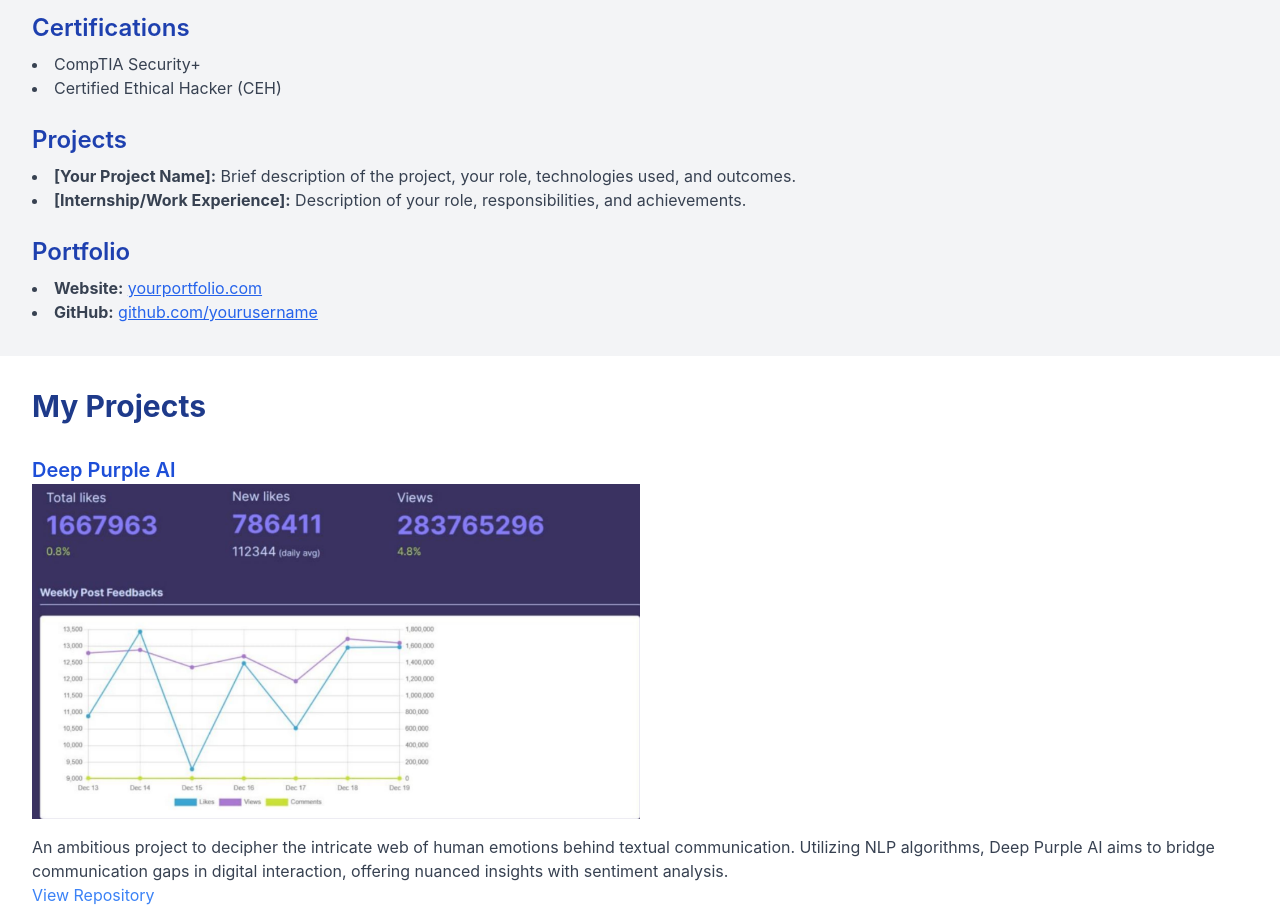
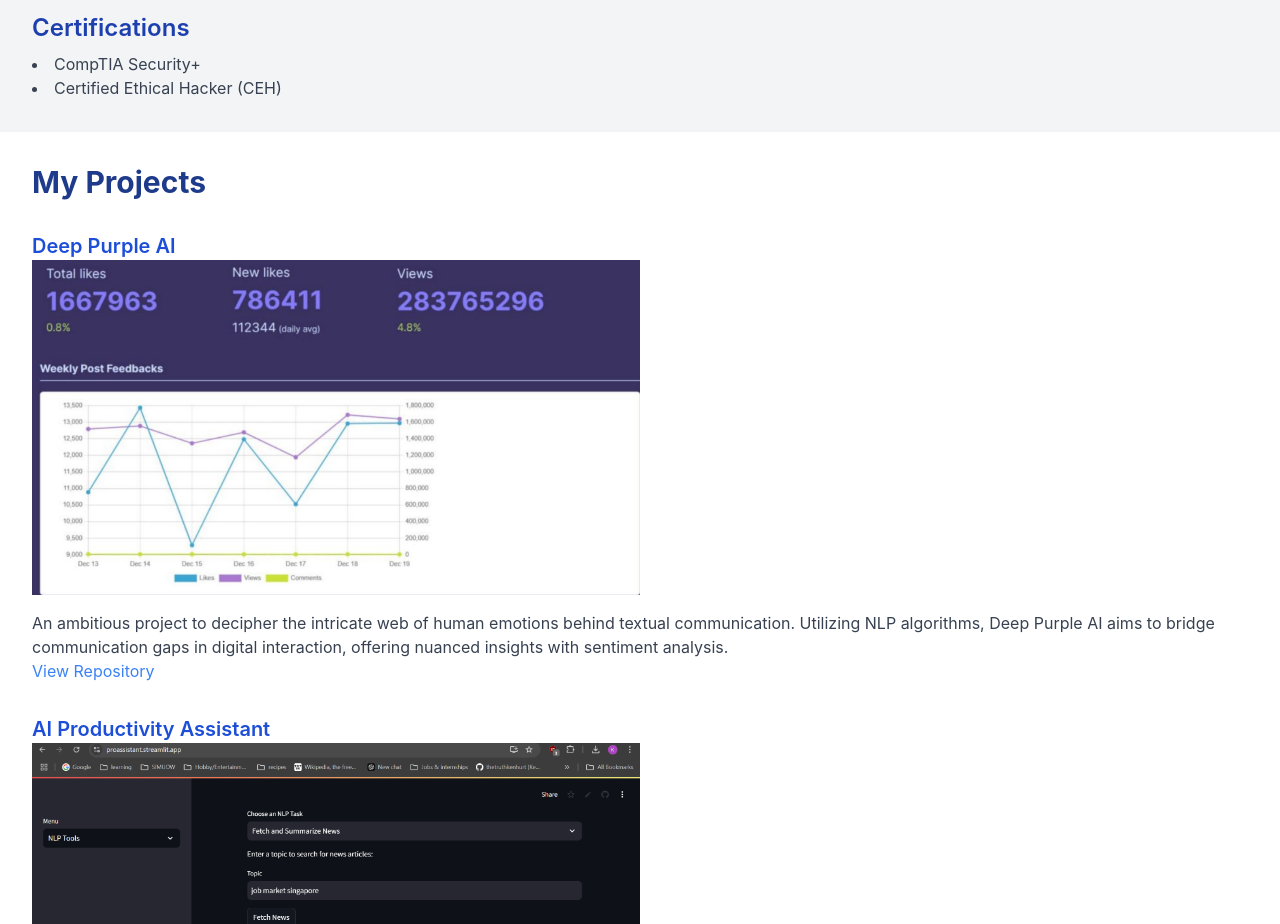
Before and after one commit to thetruthkenhurt/Personal-website, a React (Create React App) app: page / in a window 1280 px wide. Shown: the part 840-1764 px from the top of the page. Built offline with nearby package versions, Linux system fonts and the light colour scheme.

Commit message:
amended about section

```diff
--- a/src/AboutSection.js
+++ b/src/AboutSection.js
@@ -31,21 +31,6 @@ const AboutSection = () => {
           <li>Certified Ethical Hacker (CEH)</li>
         </ul>
       </div>
-      <div className="mt-6">
-        <h3 className="text-2xl font-semibold text-blue-800">Projects</h3>
-        <ul className="list-disc list-inside text-gray-700 mt-2">
-          {/* Replace the placeholders below with your actual projects */}
-          <li><strong>[Your Project Name]:</strong> Brief description of the project, your role, technologies used, and outcomes.</li>
-          <li><strong>[Internship/Work Experience]:</strong> Description of your role, responsibilities, and achievements.</li>
-        </ul>
-      </div>
-      <div className="mt-6">
-        <h3 className="text-2xl font-semibold text-blue-800">Portfolio</h3>
-        <ul className="list-disc list-inside text-gray-700 mt-2">
-          <li><strong>Website:</strong> <a href="https://yourportfolio.com" className="text-blue-600 underline" target="_blank" rel="noopener noreferrer">yourportfolio.com</a></li>
-          <li><strong>GitHub:</strong> <a href="https://github.com/yourusername" className="text-blue-600 underline" target="_blank" rel="noopener noreferrer">github.com/yourusername</a></li>
-        </ul>
-      </div>
     </section>
   );
 };
```
